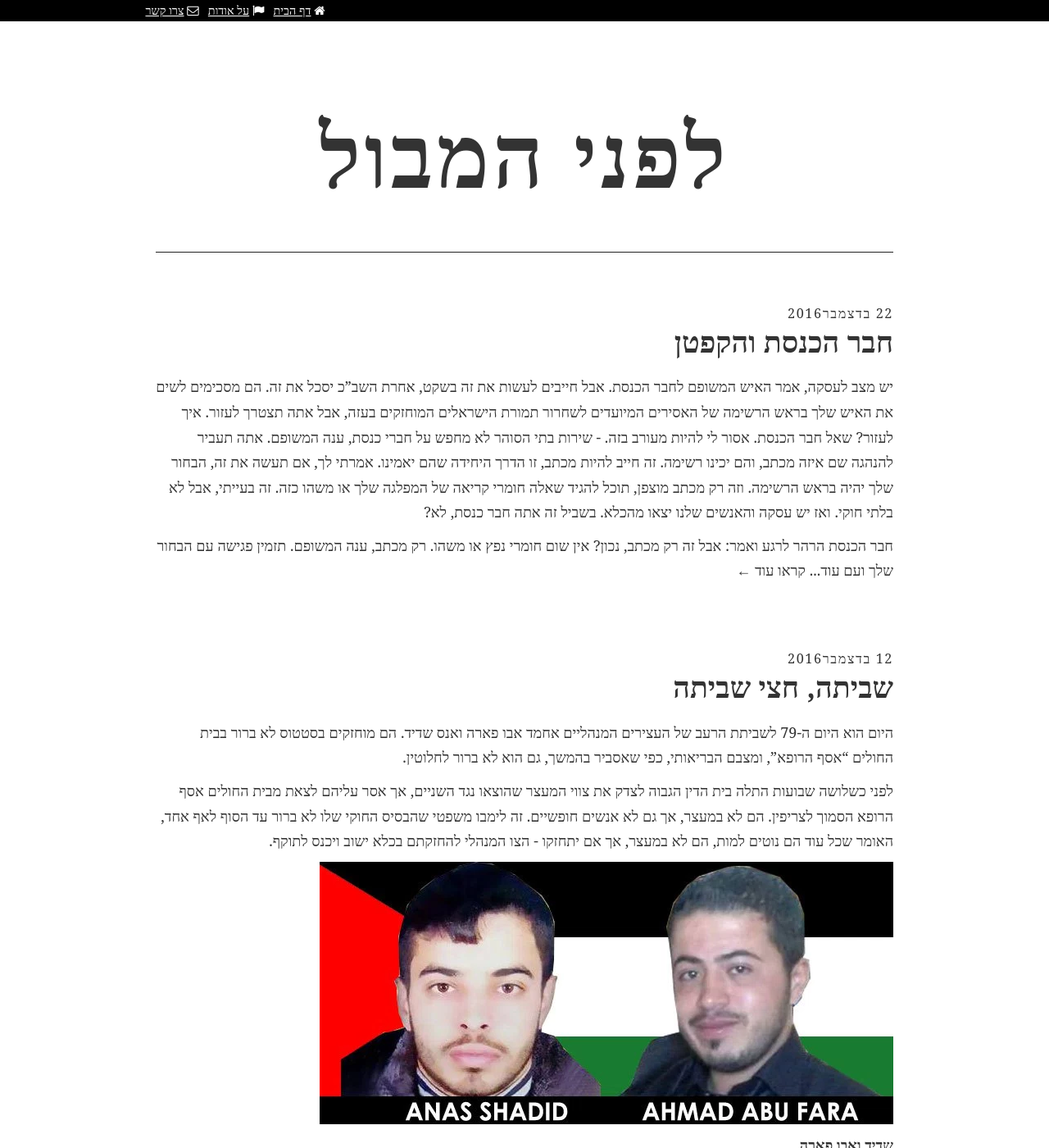
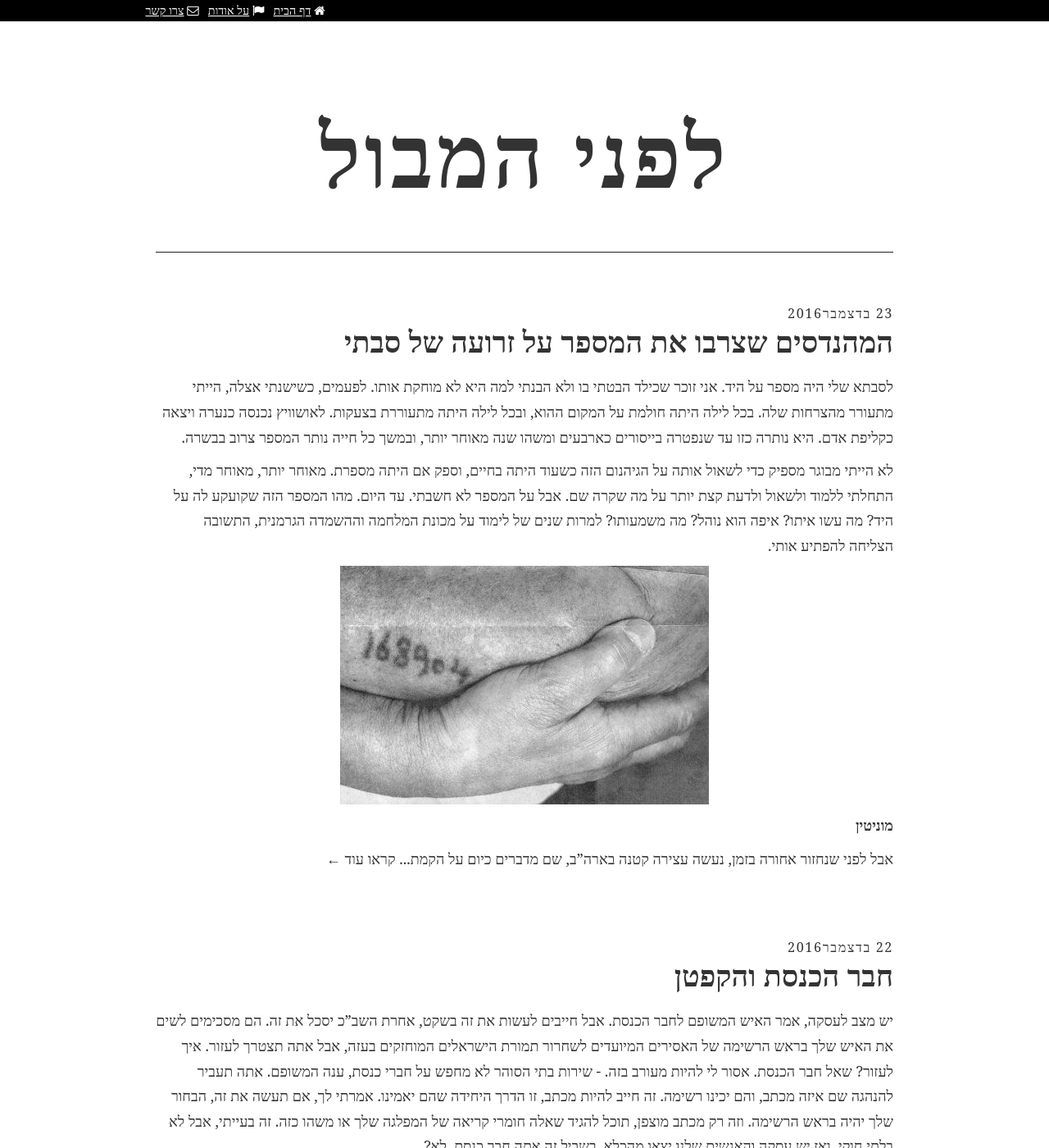
Before and after one commit to noam-r/noamr, a Jekyll site: the page built from index.html, in a window 1280 px wide and 1400 px high. Shown: the whole window at 82% size. Built offline with Jekyll 4.4.1, drawn with Linux system fonts in a browser that asks for light colours; some web fonts are replaced; the list of posts is cut into pages by our own code; some of the changed text lies outside the part shown.

Commit message:
2016-12-23

```diff
--- a/_layouts/default.html
+++ b/_layouts/default.html
@@ -65,7 +65,6 @@
 	<!-- Javascripts
 	    ================================================= -->
 	<script src="/js/jquery.min.js"></script>
-	<script src="/js/custom.js"></script>
 
     <!-- Analytics
     ================================================== -->
--- /dev/null
+++ b/_posts/2016-12-23-IBM.md
@@ -0,0 +1,47 @@
+---
+layout: post_page
+title: המהנדסים שצרבו את המספר על זרועה של סבתי
+description: למספר שהיו צרוב על זרועה של סבתי היו אבות רבים, חלקם מהנדסים מחברה אמריקאית שעדיין משגשגת. בישראל עובדים היום אלפי מהנדסים שעושים דברים לא שונים בהרבה מהדברים שעשו המהנדסים אז, והגיע הזמן שיקחו אחריות על עבודתם
+---
+
+לסבתא שלי היה מספר על היד. אני זוכר שכילד הבטתי בו ולא הבנתי למה היא לא מוחקת אותו. לפעמים, כשישנתי אצלה, הייתי מתעורר מהצרחות שלה. בכל לילה היתה חולמת על המקום ההוא, ובכל לילה היתה מתעוררת בצעקות. לאושוויץ נכנסה כנערה ויצאה כקליפת אדם. היא נותרה כזו עד שנפטרה בייסורים כארבעים ומשהו שנה מאוחר יותר, ובמשך כל חייה נותר המספר צרוב בבשרה.
+
+לא הייתי מבוגר מספיק כדי לשאול אותה על הגיהנום הזה כשעוד היתה בחיים, וספק אם היתה מספרת. מאוחר יותר, מאוחר מדי, התחלתי ללמוד ולשאול ולדעת קצת יותר על מה שקרה שם. אבל על המספר לא חשבתי. עד היום. מהו המספר הזה שקועקע לה על היד? מה עשו איתו? איפה הוא נוהל? מה משמעותו? למרות שנים של לימוד על מכונת המלחמה וההשמדה הגרמנית, התשובה הצליחה להפתיע אותי.
+
+{:refdef: style="text-align: center;"}
+![מספר על היד](/img/2016-12-23-0.jpg)
+{: refdef}
+
+**מוניטין**
+
+אבל לפני שנחזור אחורה בזמן, נעשה עצירה קטנה בארה"ב, שם מדברים כיום על הקמת מאגר מידע שינטר את האוכלוסיה המוסלמית. דובר של חברת IBM מיהר להודיע שהחברה שלו לא תיקח חלק בפרויקט מסוג זה: "לחברה שלנו יש ערכים ששורשיהם נטועים עמוק ומוניטין ארוך של התנגדות לאפליה נגד כל אדם על בסיס גזע, מגדר, נטייה מינית או דת. ההשקפה הזו לא השתנתה, ולעולם לא תשתנה".
+
+מוניטין ארוך, הוא אומר, והמספר על זרועה של סבתי, עליה השלום, בוער מהשקר הזה.
+
+**מרכז המידע באושוויץ**
+
+מתברר שבאושוויץ פעל מרכז נתונים של חברת IBM שניהל את המספרים האלה. המחשב היה פולט מספר לכל אסיר עבודה, שהרי אנשים מתים לא צריכים מספרים, מספר שהיה מקועקע מאוחר יותר על זרועם של פועלי הכפייה. לא מדובר היה רק בציוד של חברת IBM, אלא במערכת שהותאמה והוטמעה על ידי עובדי החברה. מנכ"ל IBM דאז, תומס ווטסון, נפגש עם היטלר כמה פעמים כדי לקדם את הפרויקט הזה ופרויקטים אחרים, כגון ניהול מערך הרכבות האדיר של האימפריה הנאצית. ווטסון ידע על הזוועות והתעלם מהן לטובת שורת הרווח.
+
+שיתוף הפעולה של החברה האמריקאית עם מכונת ההשמדה הנאצית נמשך לאורך כל שנות השלושים - בניהול מפקד האוכלוסין הגרמני, שנועד בין השאר לזהות ולתייג את היהודים - והמשיך בעת המלחמה, ולתוך מחנות הכפייה וההשמדה. היעילות הגרמנית המפורסמת הונעה, בין השאר, בעזרת המכונות שסיפקה להם החברה האמריקאית. כרטיסיות הניקוב והמעקב הושמו לשימוש בצרפת הכבושה, באוסטריה, בהולנד, בצ'כיה ובפולין. בנוסף לציוד ולעבודות ההתאמה וההטמעה, הפעילה IBM גם מרכז הדרכה להכשרה של מפעילי מכונות כאלה. שיתוף הפעולה היה מלא ומושלם.
+
+**אסור להשוות**
+
+מדינת ישראל אוהבת לראות את עצמה כמעצמת היי-טק, והטכנולוגיה המפותחת בארץ מיוצאת למדינות רבות בעולם. בחלק מהמדינות הרוכשות את הטכנולוגיה שולטים משטרים המפרים בשיטתיות זכויות אדם בסיסיות, ומשתמשות בטכנולוגיה כדי לסמן ולנטר מתנגדי משטר - דבר המוביל לכליאתם, לעינוים, ובמקרים רבים גם להוצאתם להורג.
+
+אלפי מתכנתים ישראלים יושבים מול אלפי מחשבים ומתקתקים מיליוני שורות קוד שימצאו את דרכן למוצרים האלה. עובדים בחברות ורינט ונייס כותבים קוד שמטרתו לסמן מתנגדי משטר ברוסיה, באוזבקיסטן, בקזחסטן, באזרבייג'ן ובניגריה. ישראלים הכותבים קוד עבור חברת סימנס, לדוגמה, ימצאו את הקוד שלהם באיראן ובערב הסעודית, גם הוא נועד לזיהוי אקטיביסטים וקבוצות שהמשטרים מבקשים לדכא. קוד שכתבו עובדי ורינט נמצא בשימושו של המשטר הרצחני בדרום סודן, ועוד. רבות מחברות ה"סייבר" הרבות שפורחות בישראל, עוסקות בניטור שנועד בדיוק לצרכים האלה.
+
+מוצרים רבים נבחנים קודם על האוכלוסיה האזרחית בגדה המערבית ובעזה, ובחלק מהמקרים גם על האוכלוסיה הפלסטינית בישראל. "זיהוי הסתה", קוראים לזה, כדי להצדיק ניטור פוליטי של אזרחים ושל תושבים.
+
+**מעגלים של אחריות**
+
+מעגלי האחריות לרצח ולדיכוי המתבצעים בעולם הם רחבים ומטושטשים בקצוות. האשמה מוטלת לא רק על בעל האצבע הלוחצת על ההדק, אלא גם על מי ששלחו אותו לשם, ועל מי שסיפקו לו את המודיעין, ומגיעה גם אל מי שפיתחו את המערכת המופעלת על ידי המשטר המבקש להרוג את מתנגדיו.
+
+המהנדס שישב בניו יורק ופיתח את מערכת כרטיסי הניקוב של IBM לא חש אשמה על כך שנמכרה לממשלה הנאצית. סביר שגם לא המהנדס שנשלח לגרמניה להטמיע אותה ולהתאימה לצרכי זיהוי יהודים. בשלהי שנות השלושים כבר לא היה ספק שהמערכת - שנועדה, בין השאר, לסמן את האוכלוסיה שהמשטר הגרמני רודף - לא נועדה לצרכי שלום. המהנדסים האמריקאים המשיכו בעבודתם למרות זאת. המספר שנצרב על זרועה של סבתי הוא תוצאה ישירה של עבודתם.
+
+הגנת תום הלב לא עומדת יותר למהנדסים הישראלים. הכל ידוע וברור. הם יודעים שמערכות הניטור שהם מפתחים נמצאות בשימוש כדי ללכוד אנשים שלא עשו דבר מלבד להביע את דעתם. הם יודעים שלכידה כזו משמעה, פעמים רבות, מוות, או לכל הפחות פגיעה גופנית חמורה. הם יודעים, וממשיכים בעבודתם.
+
+**שותפים לדבר עבירה**
+
+לסבתא שלי היה מספר על היד, והמנגנון שאיפשר אותו עדיין קיים. אנחנו מוקפים בשותפים לפשע שנותנים יד לרדיפת קורבנות כמו סבתי ומשפחתה, שנמחקה כמעט כולה באותו מחנה ארור על אדמת פולין. התואר "מעצמת סייבר" נקנה בדם. מדינת ישראל מובילה כיום בפיתוח וביצוא של מערכות ניטור למשטרים אפלים בעולם, ואלפי העובדים הישראלים המועסקים בתחום הם שותפים מודעים לדבר עבירה תמורת בצע כסף.
+
+אם נוסיף לאלה את חברות הנשק הרבות הפועלות בישראל ומייצאות את תוצרתן לשלל מדינות עולם שלישי, יוצא שחלק נכבד ממעצמת הטכנולוגיה הישראלית ניזון מדם של קבוצות מדוכאות בעולם. יריקה בפרצופם של מיליוני הקורבנות של אותה שואה שבעקבותיה הוקמה המדינה שלנו.
```
Also changed, not shown: img/2016-12-23-0.jpg (added).
